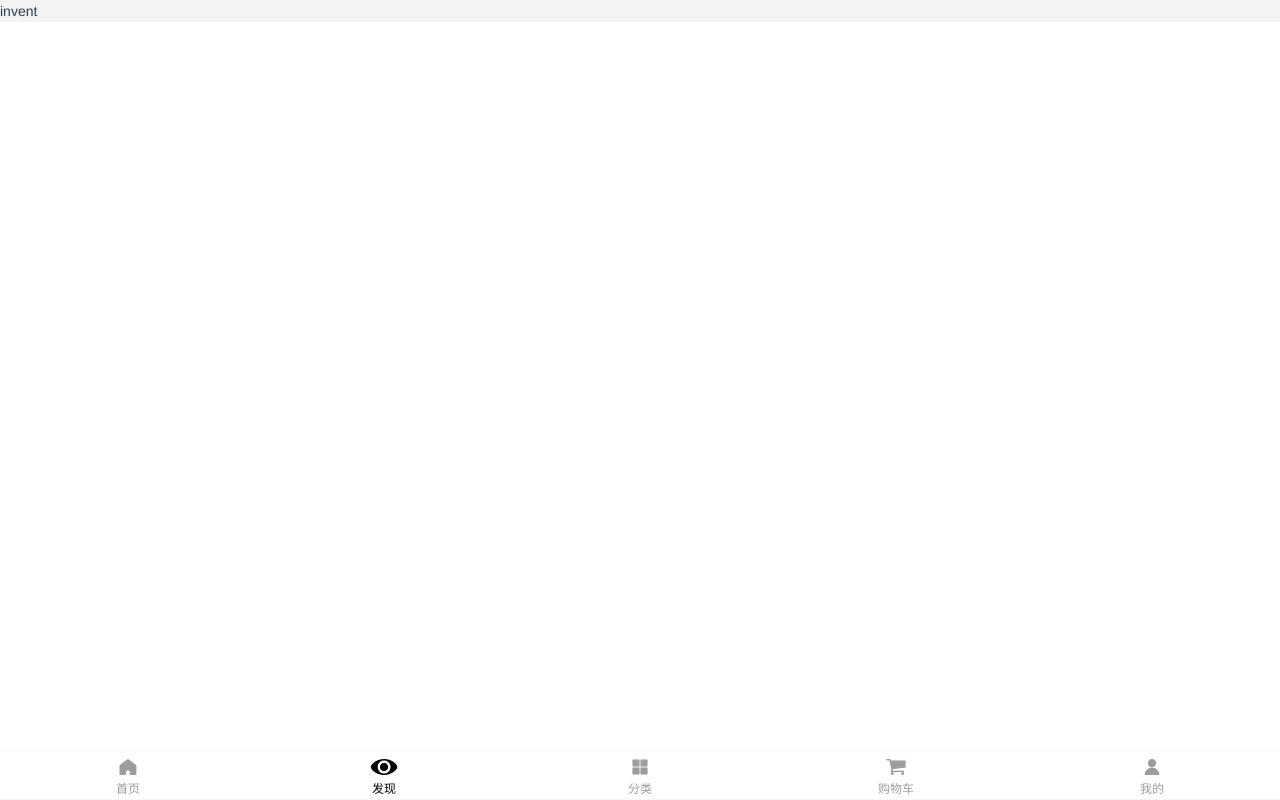
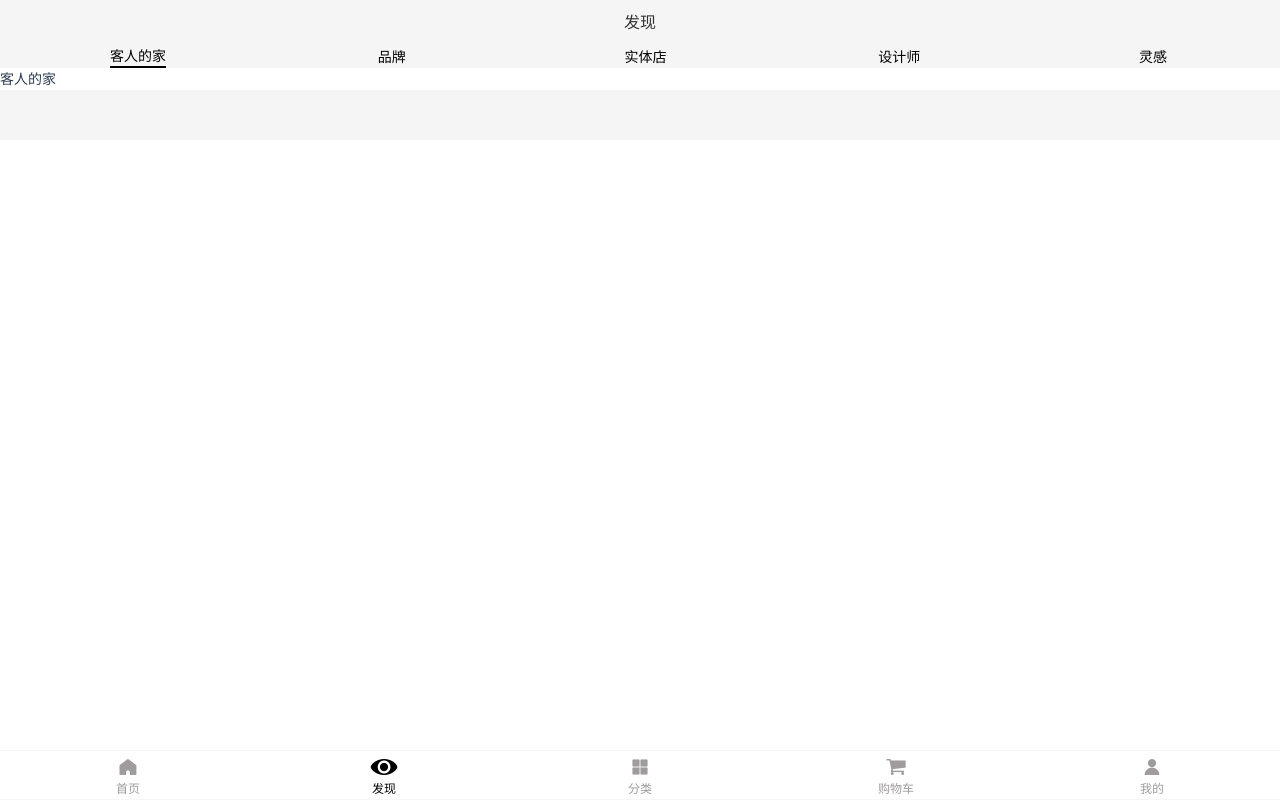
Before and after one commit to wzg15801407309/vue-vant-zaozuo, a Vue app: page /invent in a window 1280 px wide. Built offline with nearby package versions, Linux system fonts and the light colour scheme.

Commit message:
invent三分之2

```diff
--- a/src/App.vue
+++ b/src/App.vue
@@ -18,7 +18,7 @@ export default {
   -webkit-font-smoothing: antialiased;
   -moz-osx-font-smoothing: grayscale;
   /* text-align: center; */
-  background-color: #f3f3f3;
+  background-color: #f5f5f5;
   color: #2c3e50;
   overflow:-Scroll;
   overflow-x:hidden;
--- a/src/plugins/vant.js
+++ b/src/plugins/vant.js
@@ -11,6 +11,8 @@ import {
     Grid,
     GridItem,
     Image as VanImage,
+    Tabs,
+    Tab
 } from 'vant'
 Vue.use(Button);
 Vue.use(Tabbar);
@@ -23,3 +25,7 @@ Vue.use(Lazyload);
 Vue.use(Grid);
 Vue.use(GridItem);
 Vue.use(VanImage);
+Vue.use(Tabbar);
+Vue.use(TabbarItem);
+Vue.use(Tab);
+Vue.use(Tabs);
--- /dev/null
+++ b/src/views/invent/index copy.vue
@@ -0,0 +1,83 @@
+<!-- invent 发现-->
+<template>
+  <div class='page-invent'>
+      <NavBar title="发现" />
+      <!-- tabbar -->
+      <div class="invent-content">
+        <van-tabbar v-model="active" :fixed='false' :border='false' @change="onChange">
+          <van-tabbar-item v-for="(item,index) in tablist" :key="index">
+            {{ item }}
+          </van-tabbar-item>
+        </van-tabbar>
+      </div>
+  </div>
+</template>
+
+<script>
+import NavBar from "@/components/navBar"
+export default {
+  name:'invent',
+  components: {
+    NavBar
+  },
+  data () {
+    // 这里存放数据
+    return {
+      active: 0,
+      tablist:['客人的家','品牌','实体店','设计师','灵感']
+    }
+  },
+  // 监听属性 类似于data概念
+  computed: {},
+  // 监控data中的数据变化
+  watch: {},
+  // 生命周期 - 创建完成（可以访问当前this实例）
+  created () {
+
+  },
+  // 生命周期 - 挂载完成（可以访问DOM元素）
+  mounted () {
+
+  },
+  // 方法集合
+  methods: {
+    onChange(index) {
+      console.log(index);
+    },
+  }
+}
+</script>
+
+<style lang='less' scoped>
+.page-invent{
+  /deep/.van-nav-bar{
+    background-color: #F5F5F5;
+  }
+  /deep/.van-hairline--bottom::after{
+    border-bottom-width:0;
+  }
+  .invent-content{
+    min-width: 100%;
+    padding-left:15px;
+    .van-tabbar{
+      background-color: #F5F5F5;
+      height: 30px;
+      height: auto;
+      .van-tabbar-item{
+        font-size: 14px;
+        /deep/.van-tabbar-item__text{
+          padding-bottom: 10px;
+        }
+      }
+    }
+    /deep/.van-tabbar-item--active{
+      color: #646566;
+      background-color: #F5F5F5;
+      .van-tabbar-item__text{
+        border-bottom: 2px solid #272727 ;
+      }
+    }
+  }
+}
+
+</style>
--- a/src/views/invent/index.vue
+++ b/src/views/invent/index.vue
@@ -1,17 +1,59 @@
-<!-- invent -->
+<!-- invent 发现-->
 <template>
   <div class='page-invent'>
-      invent
+      <NavBar title="发现" />
+      <!-- tabs -->
+    <van-tabs animated title-inactive-color='#000' title-active-color='#000' @change="onChange" sticky>
+      <template v-for="(item,index) in tablists">
+        <van-tab :key="index"  :title='item.title'  v-if="item.ID == '01'"  >
+          {{ item.title }}
+        </van-tab>
+        <van-tab  v-else :key="index"  :title='item.title'   >
+          <van-grid :column-num="1">
+            <van-grid-item v-for="(item,index) in listItem" :key="index">
+              <van-image :src="item.img" />
+              <div class="invent-content">
+                <div class="invent-content-title">{{ item.title }}</div>
+                <div class="invent-content-text">{{ item.smalltitle }}</div>
+              </div>
+            </van-grid-item>
+          </van-grid>
+        </van-tab>
+      </template>
+    </van-tabs>
   </div>
 </template>
 
 <script>
-
+import NavBar from "@/components/navBar"
 export default {
-  components: {},
+  name:'invent',
+  components: {
+    NavBar
+  },
   data () {
     // 这里存放数据
     return {
+      active: 0,
+      tablist:['客人的家','品牌','实体店','设计师','灵感'],
+      // 页面分析：01 代表要跳转路由的 02 就是组件的形式展示
+      // 数据库分析：01需要返回需要的路由的信息的
+      tablists:[
+        {title:'客人的家',ID:"01",path:'guest'},
+        {title:'品牌',ID:"02",},
+        {title:'实体店',ID:"02"},
+        {title:'设计师',ID:"02"},
+        {title:'灵感',ID:"02"},
+      ],
+      listItem:[
+        {title:"造作生活美术馆｜成都红星美凯龙生活美学中心L1 103-106",smalltitle:"家居卖场混搭零售业态，造作首间‘美术馆’落成开幕",img:"https://img.alicdn.com/tfscom/i3/820285741/TB2TQMMCTtYBeNjy1XdXXXXyVXa_!!820285741.jpg?img.alicdn.com"},
+        {title:"造作生活美术馆｜成都红星美凯龙生活美学中心L1 103-106",smalltitle:"家居卖场混搭零售业态，造作首间‘美术馆’落成开幕",img:"https://img.alicdn.com/tfscom/i3/820285741/TB2TQMMCTtYBeNjy1XdXXXXyVXa_!!820285741.jpg?img.alicdn.com"},
+        {title:"造作生活美术馆｜成都红星美凯龙生活美学中心L1 103-106",smalltitle:"家居卖场混搭零售业态，造作首间‘美术馆’落成开幕",img:"https://img.alicdn.com/tfscom/i3/820285741/TB2TQMMCTtYBeNjy1XdXXXXyVXa_!!820285741.jpg?img.alicdn.com"},
+        {title:"造作生活美术馆｜成都红星美凯龙生活美学中心L1 103-106",smalltitle:"家居卖场混搭零售业态，造作首间‘美术馆’落成开幕",img:"https://img.alicdn.com/tfscom/i3/820285741/TB2TQMMCTtYBeNjy1XdXXXXyVXa_!!820285741.jpg?img.alicdn.com"},
+        {title:"造作生活美术馆｜成都红星美凯龙生活美学中心L1 103-106",smalltitle:"家居卖场混搭零售业态，造作首间‘美术馆’落成开幕",img:"https://img.alicdn.com/tfscom/i3/820285741/TB2TQMMCTtYBeNjy1XdXXXXyVXa_!!820285741.jpg?img.alicdn.com"},
+        {title:"造作生活美术馆｜成都红星美凯龙生活美学中心L1 103-106",smalltitle:"家居卖场混搭零售业态，造作首间‘美术馆’落成开幕",img:"https://img.alicdn.com/tfscom/i3/820285741/TB2TQMMCTtYBeNjy1XdXXXXyVXa_!!820285741.jpg?img.alicdn.com"},
+        {title:"造作生活美术馆｜成都红星美凯龙生活美学中心L1 103-106",smalltitle:"家居卖场混搭零售业态，造作首间‘美术馆’落成开幕",img:"https://img.alicdn.com/tfscom/i3/820285741/TB2TQMMCTtYBeNjy1XdXXXXyVXa_!!820285741.jpg?img.alicdn.com"},
+      ]
 
     }
   },
@@ -29,11 +71,67 @@ export default {
   },
   // 方法集合
   methods: {
-
+    onChange(index) {
+      this.active=index;
+      console.log(index);
+    },
   }
 }
 </script>
 
 <style lang='less' scoped>
+.page-invent{
+  padding-bottom: 50px;
+  /deep/.van-nav-bar{
+    background-color: #F5F5F5;
+  }
+  /deep/.van-hairline--bottom::after{
+    border-bottom-width:0;
+  }
+  .van-tabs{
+    /deep/.van-tabs__nav{
+      padding-left: 11px;
+      background-color: #f5f5f5;
+      &.van-tabs__nav--line{
+        padding-bottom: 0;
+      }
+    }
+    /deep/.van-tabs__line{
+      display: none;
+      /deep/.van-tabs__wrap{
+        height: auto;
+      }
+    }
+    /deep/.van-tab--active{
+      font-weight: normal;
+      .van-tab__text{
+        border-bottom: 2px solid;
+      }
+    }
+    /deep/.van-tabs__content{
+      background-color: #fff;
+    }
+  }
+  /deep/.van-tabs--line .van-tabs__wrap{
+    height: auto;
+  }
+  /deep/.van-grid-item__content{
+    padding: 0;
+    .van-image{
+      height: 220px;
+    }
+  }
+  .invent-content{
+    padding: 20px;
+    .invent-content-title{
+      font-size: 18px;
+      font-weight: bold;
+    }
+    .invent-content-text{
+      font-size: 12px;
+      color: #545454;
+    }
+  }
+}
 
 </style>
```
